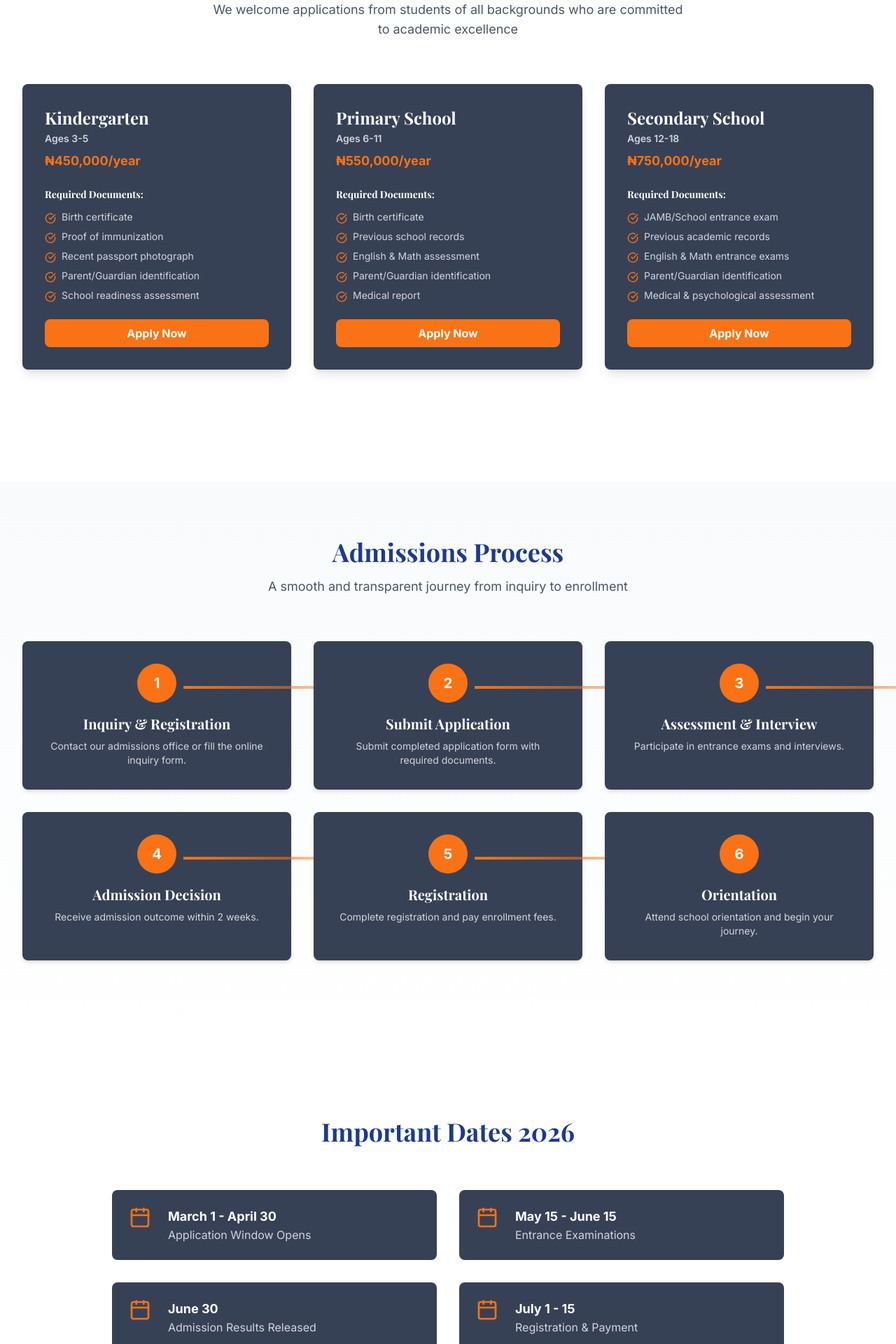
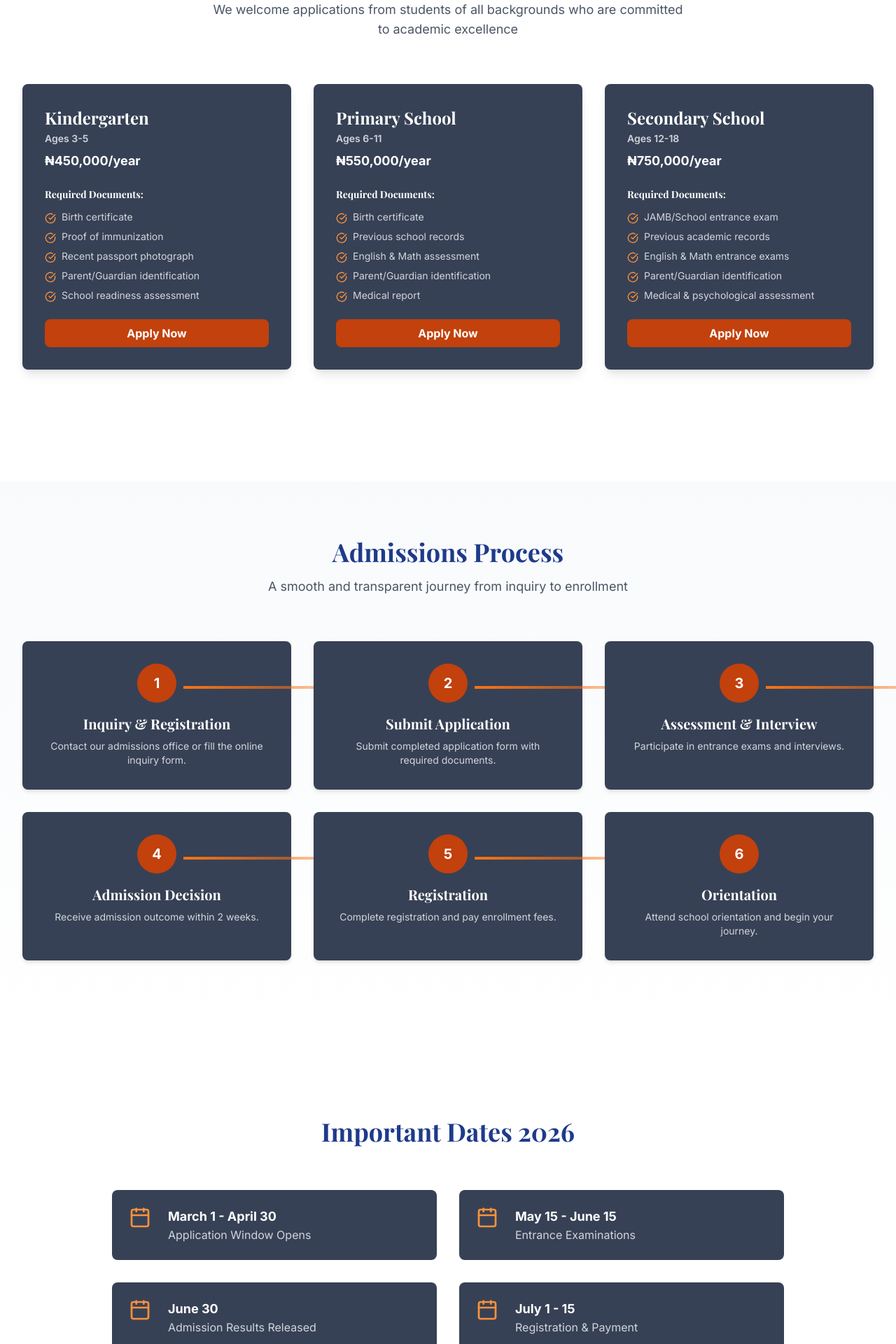
Before and after one commit to VicRousy/divine-lifting-website, a React (Vite) app: page /admissions in a window 1280 px wide. Shown: the part 520-2440 px from the top of the page at 70% size. Built offline with nearby package versions, Linux system fonts and the light colour scheme.

Commit message:
Remove framer-motion from all pages: complete elimination from build (2227->1831 modules)

```diff
--- a/src/pages/Admissions.jsx
+++ b/src/pages/Admissions.jsx
@@ -1,5 +1,4 @@
 import { Helmet } from "react-helmet-async";
-import Motion from "../components/Motion";
 import { Link } from "react-router-dom";
 import { CheckCircle, FileText, Calendar, Users, Zap } from "lucide-react";
 import schoolImg from "../assets/school3.jpg.jpeg";
@@ -77,15 +76,6 @@ const processData = [
   },
 ];
 
-const itemVariants = {
-  hidden: { opacity: 0, y: 20 },
-  visible: {
-    opacity: 1,
-    y: 0,
-    transition: { duration: 0.6 },
-  },
-};
-
 const datesData = [
   { date: "March 1 - April 30", event: "Application Window Opens" },
   { date: "May 15 - June 15", event: "Entrance Examinations" },
@@ -113,31 +103,19 @@ export default function Admissions() {
       <div className="bg-white">
         <section className="relative h-96 flex items-center justify-center overflow-hidden pt-20">
           <div className="absolute inset-0 z-0">
-            <img src={schoolImg} alt="School Campus" className="w-full h-full object-cover" />
+            <img src={schoolImg} alt="School Campus" fetchpriority="high" className="w-full h-full object-cover" />
             <div className="absolute inset-0 bg-primary/80"></div>
           </div>
-          <div className="relative z-10 text-center max-w-4xl mx-auto px-4">
-            <Motion
-              initial={{ opacity: 0, y: 30 }}
-              animate={{ opacity: 1, y: 0 }}
-              transition={{ duration: 0.8 }}
-            >
+          <div className="relative z-10 text-center max-w-4xl mx-auto px-4 animate-fadeInUp">
               <h1 className="text-4xl sm:text-5xl md:text-6xl font-serif font-bold text-white mb-4">
                 Admissions
               </h1>
-            </Motion>
             </div>
         </section>
 
         <section className="py-20 bg-white">
           <div className="max-w-7xl mx-auto px-4 sm:px-6 lg:px-8">
-            <Motion
-              initial={{ opacity: 0, y: -20 }}
-              whileInView={{ opacity: 1, y: 0 }}
-              transition={{ duration: 0.8 }}
-              viewport={{ once: true }}
-              className="text-center mb-16"
-            >
+            <div className="text-center mb-16">
               <h2 className="text-3xl sm:text-4xl font-serif font-bold text-[#1e3a8a] mb-4">
                 Admissions Information
               </h2>
@@ -145,20 +123,13 @@ export default function Admissions() {
                 We welcome applications from students of all backgrounds who are
                 committed to academic excellence
               </p>
-            </Motion>
+            </div>
 
-            <Motion
-              initial="hidden"
-              whileInView="visible"
-              viewport={{ once: true }}
-              className="grid md:grid-cols-3 gap-8 mb-20"
-            >
+            <div className="grid md:grid-cols-3 gap-8 mb-20">
               {requirementsData.map((req, idx) => (
-                <Motion
+                  <div
                     key={idx}
-                  variants={itemVariants}
-                  whileHover={{ y: -5 }}
-                  className="bg-[#374155] rounded-lg shadow-lg hover:shadow-xl transition-shadow p-8"
+                    className="bg-[#374155] rounded-lg shadow-lg hover:shadow-xl transition-shadow p-8 hover:-translate-y-1 transition-transform duration-300"
                   >
                     <div className="mb-6">
                       <h3 className="text-2xl font-serif font-bold text-white mb-1">
@@ -167,7 +138,7 @@ export default function Admissions() {
                       <p className="text-sm text-gray-300 font-semibold">
                         {req.age}
                       </p>
-                    <p className="text-lg text-[#f97316] font-bold mt-2">
+                      <p className="text-lg text-white font-bold mt-2">
                         {req.tuition}
                       </p>
                     </div>
@@ -181,7 +152,7 @@ export default function Admissions() {
                           <li key={i} className="flex items-start gap-2">
                             <CheckCircle
                               size={16}
-                            className="text-[#f97316] flex-shrink-0 mt-1"
+                              className="text-[#fb923c] flex-shrink-0 mt-1"
                             />
                             <span className="text-sm text-gray-300">{r}</span>
                           </li>
@@ -191,122 +162,88 @@ export default function Admissions() {
 
                     <Link
                       to="/apply"
-                    className="block text-center bg-[#f97316] hover:bg-[#ea580c] text-white font-bold py-2 rounded-lg transition-colors duration-300"
+                      className="block text-center bg-[#c2410c] hover:bg-[#9a3412] text-white font-bold py-2 rounded-lg transition-colors duration-300"
                     >
                       Apply Now
                     </Link>
-                </Motion>
+                  </div>
                 ))}
-            </Motion>
+            </div>
           </div>
         </section>
 
         <section className="py-20 bg-gradient-to-b from-slate-50 to-white">
           <div className="max-w-7xl mx-auto px-4 sm:px-6 lg:px-8">
-            <Motion
-              initial={{ opacity: 0, y: -20 }}
-              whileInView={{ opacity: 1, y: 0 }}
-              transition={{ duration: 0.8 }}
-              viewport={{ once: true }}
-              className="text-center mb-16"
-            >
+            <div className="text-center mb-16">
               <h2 className="text-3xl sm:text-4xl font-serif font-bold text-[#1e3a8a] mb-4">
                 Admissions Process
               </h2>
               <p className="text-lg text-gray-600 max-w-2xl mx-auto">
                 A smooth and transparent journey from inquiry to enrollment
               </p>
-            </Motion>
+            </div>
 
-            <Motion
-              initial="hidden"
-              whileInView="visible"
-              viewport={{ once: true }}
-              className="grid md:grid-cols-3 gap-8 mb-16"
-            >
+            <div className="grid md:grid-cols-3 gap-8 mb-16">
               {processData.map((item, idx) => (
-                <Motion
+                <div
                   key={idx}
-                  variants={itemVariants}
-                  whileHover={{ scale: 1.05 }}
-                  className="relative"
+                  className="relative hover:scale-105 transition-transform duration-300"
                 >
                   {idx < processData.length - 1 && (
                     <div className="hidden lg:block absolute top-16 left-[60%] w-[90%] h-1 bg-gradient-to-r from-[#f97316] to-transparent"></div>
                   )}
 
                   <div className="bg-[#374155] rounded-lg shadow-md hover:shadow-lg transition-shadow p-8 text-center h-full">
-                    <Motion
-                      whileHover={{ scale: 1.1, rotate: 5 }}
-                      className="w-14 h-14 rounded-full bg-[#f97316] text-white flex items-center justify-center font-bold text-xl mx-auto mb-4"
-                    >
+                    <div className="w-14 h-14 rounded-full bg-[#c2410c] text-white flex items-center justify-center font-bold text-xl mx-auto mb-4">
                       {item.step}
-                    </Motion>
+                    </div>
 
                     <h3 className="text-xl font-serif font-bold text-white mb-2">
                       {item.title}
                     </h3>
                     <p className="text-gray-300 text-sm">{item.description}</p>
                   </div>
-                </Motion>
+                </div>
               ))}
-            </Motion>
+            </div>
           </div>
         </section>
 
         <section className="py-20 bg-white">
           <div className="max-w-5xl mx-auto px-4 sm:px-6 lg:px-8">
-            <Motion
-              initial={{ opacity: 0, y: -20 }}
-              whileInView={{ opacity: 1, y: 0 }}
-              transition={{ duration: 0.8 }}
-              viewport={{ once: true }}
-              className="text-center mb-16"
-            >
+            <div className="text-center mb-16">
               <h2 className="text-3xl sm:text-4xl font-serif font-bold text-[#1e3a8a] mb-4">
                 Important Dates 2026
               </h2>
-            </Motion>
+            </div>
 
-            <Motion
-              initial="hidden"
-              whileInView="visible"
-              viewport={{ once: true }}
-              className="grid md:grid-cols-2 gap-8"
-            >
+            <div className="grid md:grid-cols-2 gap-8">
               {datesData.map((item, idx) => (
-                <Motion
+                <div
                   key={idx}
-                  variants={itemVariants}
                   className="flex flex-col sm:flex-row gap-4 sm:gap-6 items-start bg-[#374155] rounded-lg p-6"
                 >
-                  <Calendar size={32} className="text-[#f97316] flex-shrink-0" />
+                  <Calendar size={32} className="text-[#fb923c] flex-shrink-0" />
                   <div>
                     <p className="font-bold text-white text-lg">
                       {item.date}
                     </p>
                     <p className="text-gray-300">{item.event}</p>
                   </div>
-                </Motion>
+                </div>
               ))}
-            </Motion>
+            </div>
           </div>
         </section>
 
         <section className="py-12 bg-[#34d399]">
-          <Motion
-            initial={{ opacity: 0, y: 20 }}
-            whileInView={{ opacity: 1, y: 0 }}
-            transition={{ duration: 0.8 }}
-            viewport={{ once: true }}
-            className="max-w-4xl mx-auto px-4 sm:px-6 lg:px-8"
-          >
+            <div className="max-w-4xl mx-auto px-4 sm:px-6 lg:px-8">
             <div className="grid md:grid-cols-2 gap-8 items-center">
               <div>
                 <h2 className="text-3xl sm:text-4xl font-serif font-bold text-white mb-4">
                   Ready to Apply?
                 </h2>
-                <p className="text-lg text-white/90 mb-6">
+                <p className="text-lg text-white mb-6">
                   Take the first step towards joining Divine Lifting School. Our
                   admissions team is ready to help you through the process.
                 </p>
@@ -329,19 +266,18 @@ export default function Admissions() {
                 {statsData.map((item, idx) => {
                   const Icon = item.icon;
                   return (
-                    <Motion
+                    <div
                       key={idx}
-                      whileHover={{ y: -5 }}
-                      className="bg-gradient-to-br from-[#fbbf24] to-[#d97706] rounded-lg p-6 text-center shadow-md"
+                      className="bg-gradient-to-br from-[#fbbf24] to-[#d97706] rounded-lg p-6 text-center shadow-md hover:-translate-y-1 transition-transform duration-300"
                     >
                       <Icon size={32} className="text-white mx-auto mb-2" />
                       <p className="text-white font-bold">{item.text}</p>
-                    </Motion>
+                    </div>
                   );
                 })}
               </div>
             </div>
-          </Motion>
+            </div>
         </section>
       </div>
     </div>
```
Also changed, not shown: src/pages/About.jsx (+8 -9 lines), src/pages/Apply.jsx (+6 -7 lines), src/pages/Gallery.jsx (+8 -13 lines), src/pages/News.jsx (+10 -21 lines), src/pages/NewsDetail.jsx (+9 -17 lines), src/pages/Staff.jsx (+8 -12 lines). Lines whose indentation alone changed are shown as unchanged.
